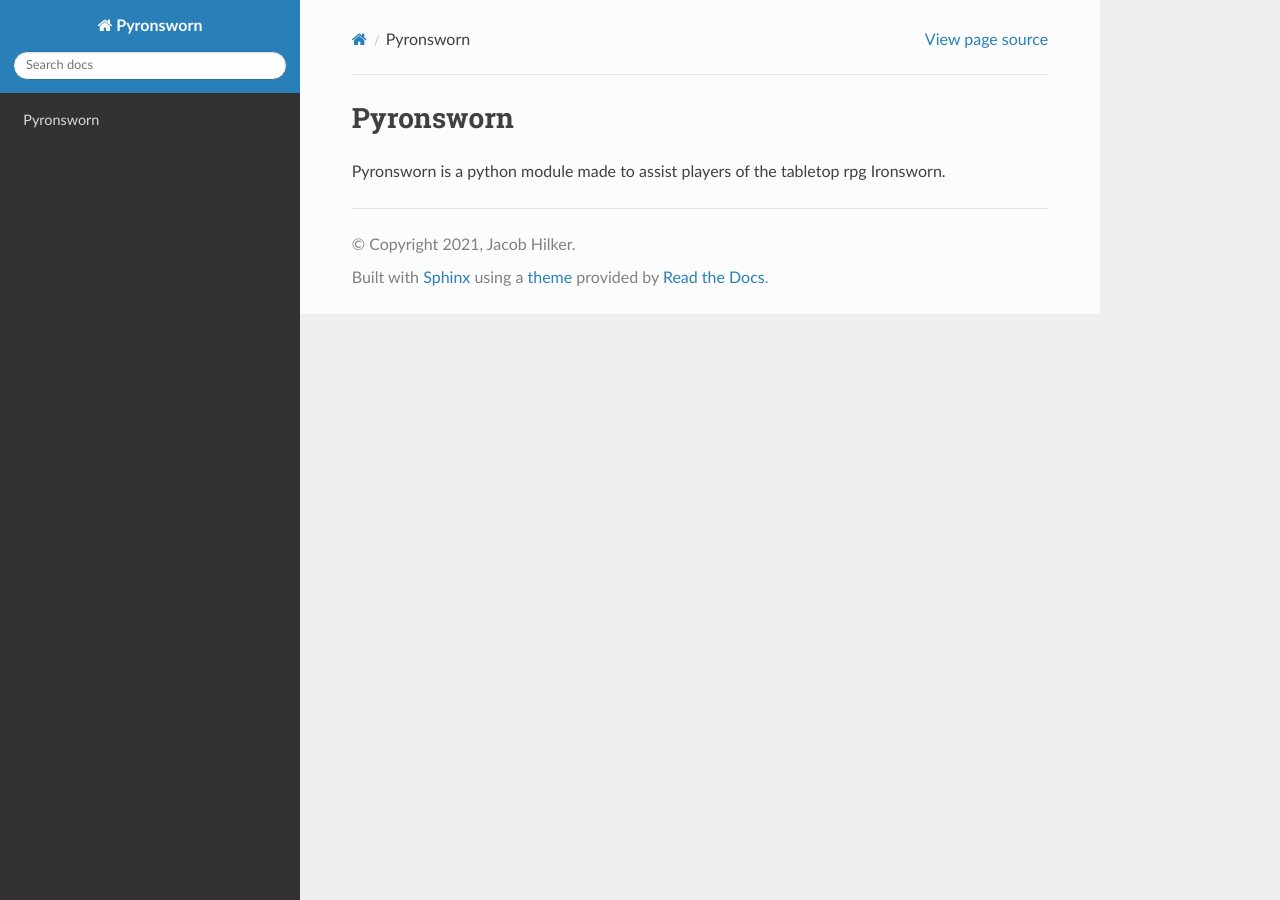
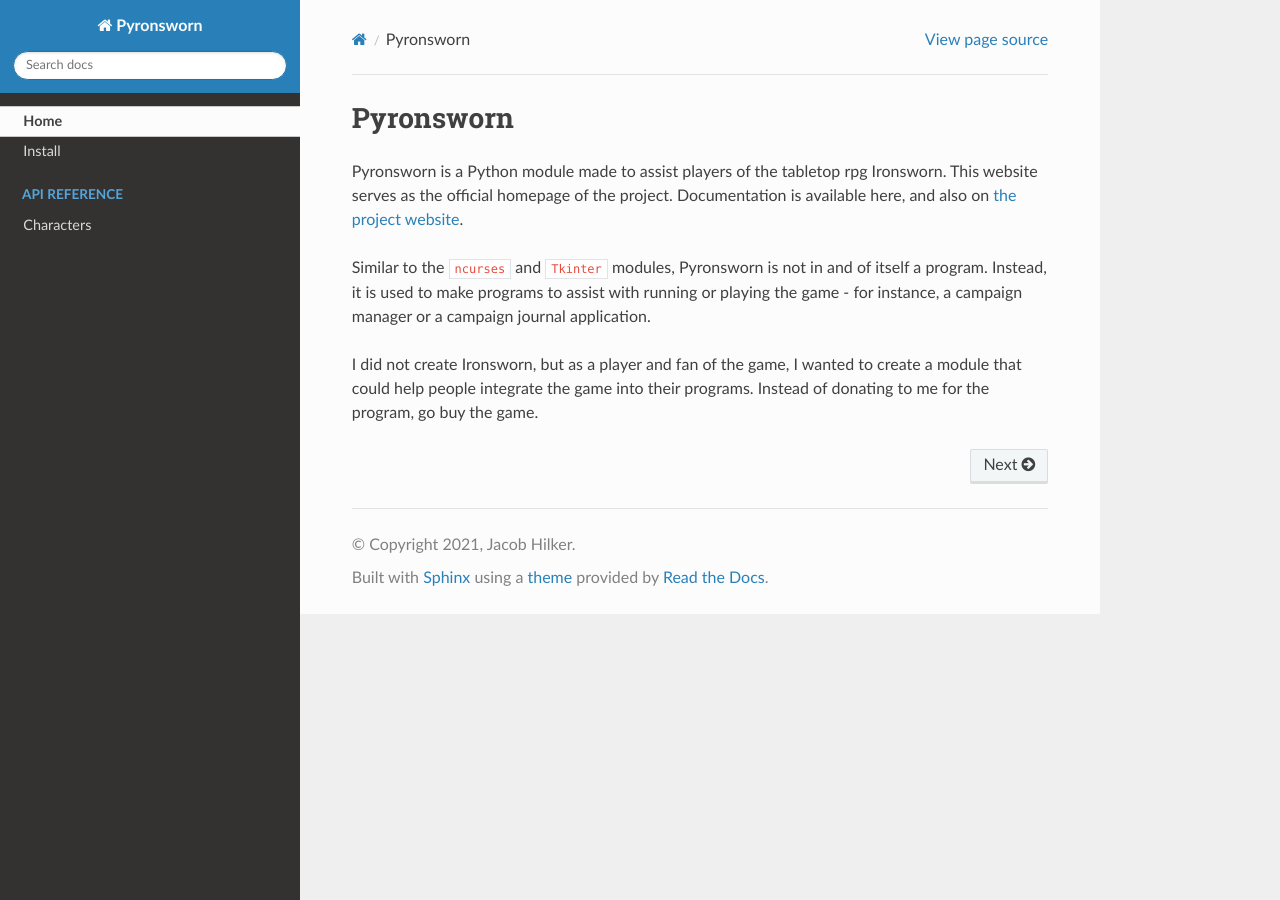
Before and after one commit to jhilker1/pyronsworn, a Sphinx documentation site: the page built from docs/index.rst, in a window 1280 px wide. Built offline with Sphinx 7.4.7 and the Read the Docs theme 2.0.0, drawn with Linux system fonts in a browser that asks for light colours.

Commit message:
started docs

```diff
--- /dev/null
+++ b/docs/api/characters.rst
@@ -0,0 +1,5 @@
+Characters
+==========
+
+.. automodule :: pyronsworn.characters
+    :members:
--- a/docs/conf.py
+++ b/docs/conf.py
@@ -10,9 +10,9 @@
 # add these directories to sys.path here. If the directory is relative to the
 # documentation root, use os.path.abspath to make it absolute, like shown here.
 #
-# import os
-# import sys
-# sys.path.insert(0, os.path.abspath('.'))
+import os
+import sys
+sys.path.insert(0, os.path.abspath('..'))
 
 import sphinx_rtd_theme
 
@@ -30,6 +30,9 @@ author = 'Jacob Hilker'
 # ones.
 extensions = [
     'sphinx_rtd_theme',
+    'sphinx.ext.todo',
+    'sphinx.ext.viewcode',
+    'sphinx.ext.autodoc'
 ]
 
 # Add any paths that contain templates here, relative to this directory.
@@ -40,6 +43,8 @@ templates_path = ['_templates']
 # This pattern also affects html_static_path and html_extra_path.
 exclude_patterns = ['_build', 'Thumbs.db', '.DS_Store']
 
+## For testing locally
+master_doc = 'index'
 
 # -- Options for HTML output -------------------------------------------------
 
--- a/docs/index.rst
+++ b/docs/index.rst
@@ -5,4 +5,23 @@
 
 Pyronsworn
 ======================================
-Pyronsworn is a python module made to assist players of the tabletop rpg Ironsworn.
+Pyronsworn is a Python module made to assist players of the tabletop rpg Ironsworn. This website serves as the official homepage of the project. Documentation is available here, and also on `the project website <https://jhilker.gitlab.io/pyronsworn>`_.
+
+Similar to the ``ncurses`` and ``Tkinter`` modules, Pyronsworn is not in and of itself a program. Instead, it is used to make programs to assist with running or playing the game - for instance, a campaign manager or a campaign journal application.
+
+I did not create Ironsworn, but as a player and fan of the game, I wanted to create a module that could help people integrate the game into their programs. Instead of donating to me for the program, go buy the game.
+
+.. toctree ::
+   :includehidden:
+   :hidden:
+
+   Home <self>
+   install
+
+.. toctree ::
+   :caption: API Reference
+   :name: API Reference
+   :hidden:
+
+
+   api/characters
--- /dev/null
+++ b/docs/install.rst
@@ -0,0 +1,4 @@
+Install
+=======
+
+Installing is fairly straightforward. There are several ways to install pyronsworn as well.
```
